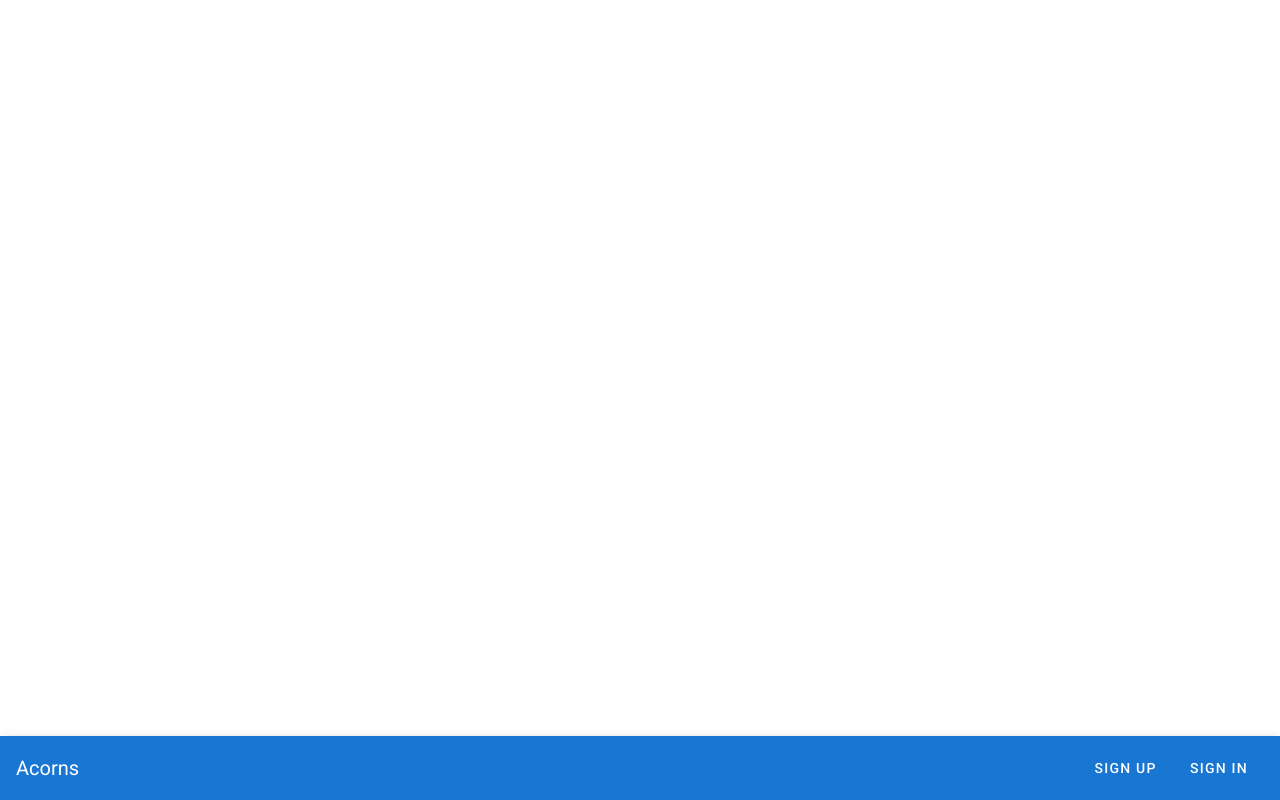
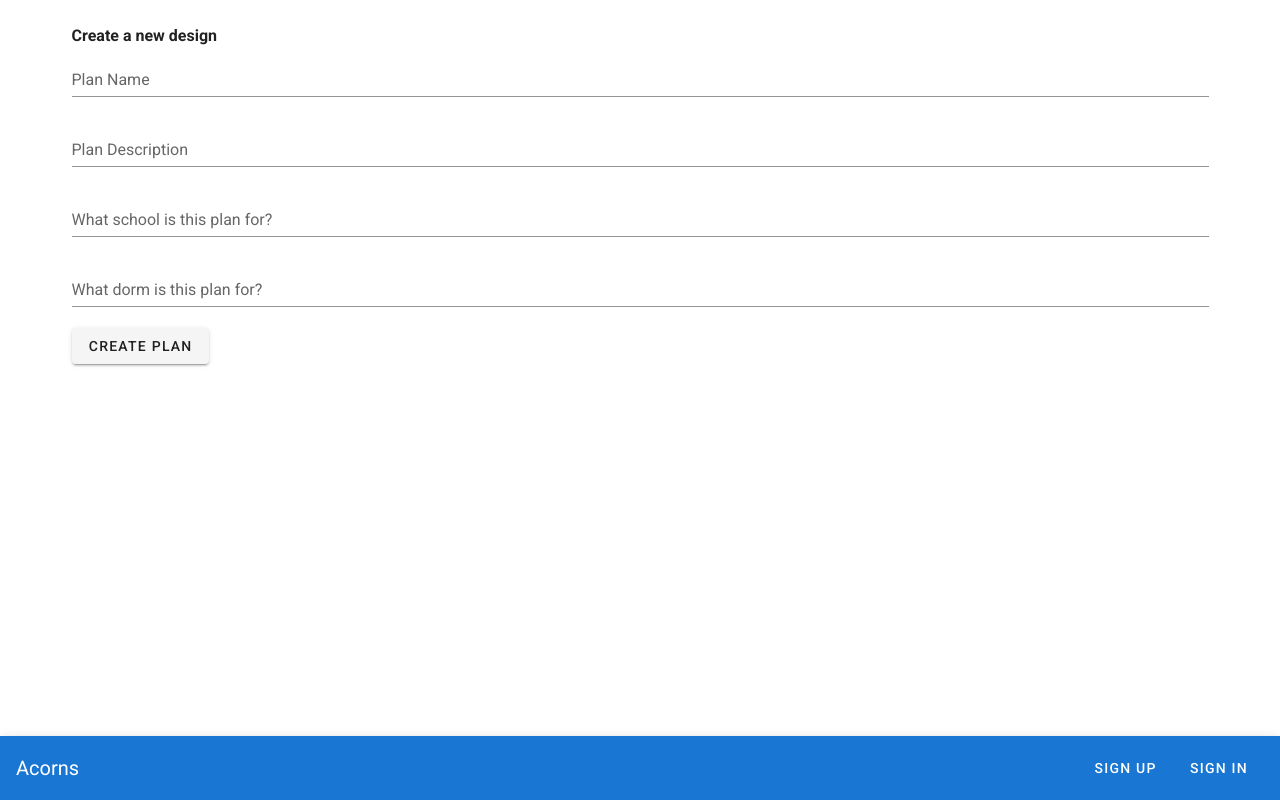
Before and after one commit to BryceNesius/fullStackRoomOrgApp, a Vue app: page /create-design in a window 1280 px wide. Built offline with nearby package versions, Linux system fonts and the light colour scheme.

Commit message:
trying to get the create design page to actually submit a post request.

```diff
--- a/src/pages/CreateDesign.vue
+++ b/src/pages/CreateDesign.vue
@@ -5,26 +5,26 @@
     <v-form v-model="valid">
       <v-text-field
         label="Plan Name"
-        v-model="createDesign.name"
+        v-model="newDesign.name"
         required
       >
       </v-text-field>
 
       <v-text-field
           label="Plan Description"
-          v-model="createDesign.description"
+          v-model="newDesign.description"
       >
       </v-text-field>
 
       <v-text-field
           label="What school is this plan for?"
-          v-model="createDesign.school"
+          v-model="newDesign.school"
           required
       >
       </v-text-field>
       <v-text-field
           label="What dorm is this plan for?"
-          v-model="createDesign.dorm"
+          v-model="newDesign.dorm"
           required
       >
       </v-text-field>
@@ -46,7 +46,7 @@ export default {
     return {
       valid: false,
 
-      createDesign: {
+      newDesign: {
         name: "",
         description: "",
         school: "",
@@ -61,6 +61,19 @@ export default {
         dorm: [(val) => /[a-z]/.test(val) || "Need lower case letter"]
       }
     }
+  },
+  methods: {
+    handleSubmit: function () {
+      this.planCreated = false;
+
+      this.$axios
+      .post("/create-design", {
+        name: this.newDesign.name,
+        description: this.newDesign.description,
+        school: this.newDesign.school,
+        dorm: this.newDesign.dorm
+      })
+    }
   }
 }
 
--- a/src/router.js
+++ b/src/router.js
@@ -7,6 +7,8 @@ import SignUp from "./pages/SignUp.vue";
 import feed from "./pages/feed.vue";
 import Accounts from "./pages/Accounts.vue";
 import ResetPassword from "./pages/ResetPassword.vue";
+import CreateDesign from "./pages/CreateDesign";
+
 
 Vue.use(Router);
 
@@ -19,6 +21,7 @@ export default new Router({
     { name: "sign-in", path: "/sign-in", component: SignIn },
     { name: "feed", path: "/feed", component: feed },
     { name: "accounts", path: "/accounts", component: Accounts },
-    { name: "reset-password", path: "/reset-password", component: ResetPassword}
+    { name: "reset-password", path: "/reset-password", component: ResetPassword},
+    { name: "create-design", path: "/create-design", component: CreateDesign}
   ]
 });
```
